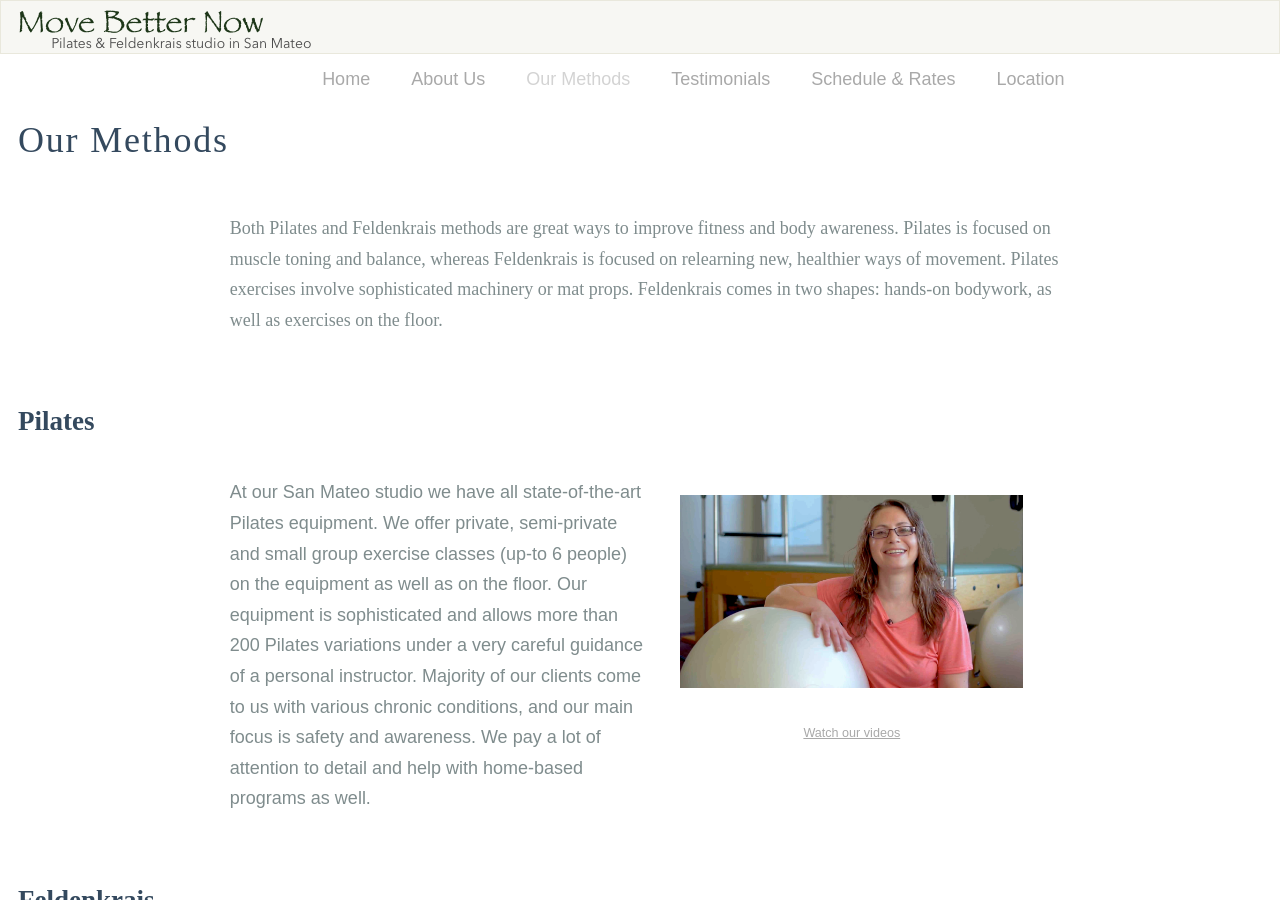
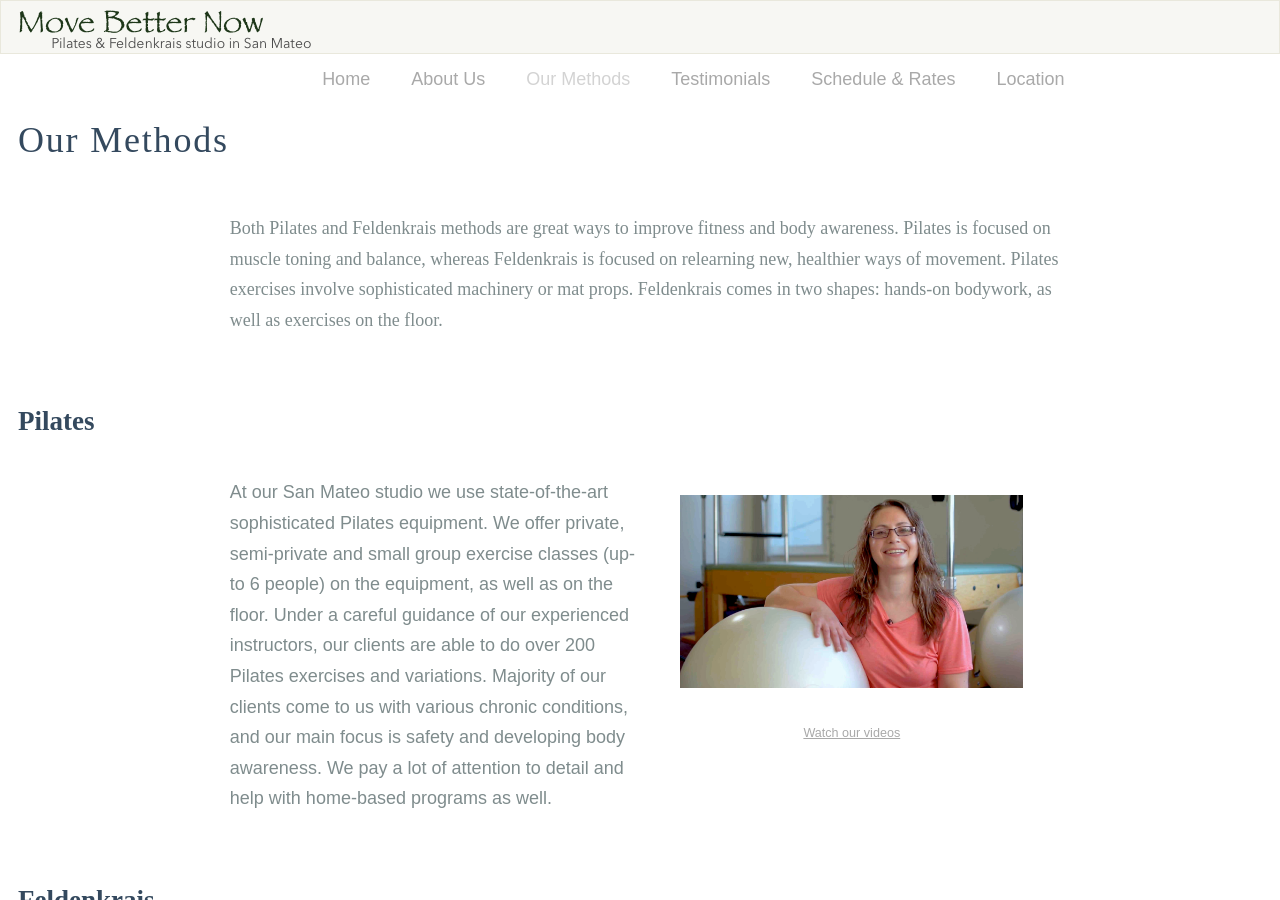
Before and after one commit to marklubarsky/marklubarsky.github.io, a Jekyll site: the page built from our-methods.html, in a window 1280 px wide and 900 px high. Built offline with Jekyll 4.4.1, drawn with Linux system fonts in a browser that asks for light colours; nearby versions of some CDN libraries.

Commit message:
bug fixes, typos

```diff
--- a/our-methods.html
+++ b/our-methods.html
@@ -36,7 +36,7 @@ menu_order: 3
                     <div class="pure-u-1 pure-u-md-1-2 pure-u-lg-1-2">
                         <div class="pure-u-1">
                             <p>
-                                At our San Mateo studio we have all state-of-the-art Pilates equipment. We offer private, semi-private and small group exercise classes (up-to 6 people) on the equipment as well as on the floor. Our equipment is sophisticated and allows more than 200 Pilates variations under a very careful guidance of a personal instructor. Majority of our clients come to us with various chronic conditions, and our main focus is safety and awareness. We pay a lot of attention to detail and help with home-based programs as well.
+                                At our San Mateo studio we use state-of-the-art sophisticated Pilates equipment. We offer private, semi-private and small group exercise classes (up-to 6 people) on the equipment, as well as on the floor. Under a careful guidance of our experienced instructors, our clients are able to do over 200 Pilates exercises and variations. Majority of our clients come to us with various chronic conditions, and our main focus is safety and developing body awareness. We pay a lot of attention to detail and help with home-based programs as well.
                             </p>
                         </div>
                     </div>
```
